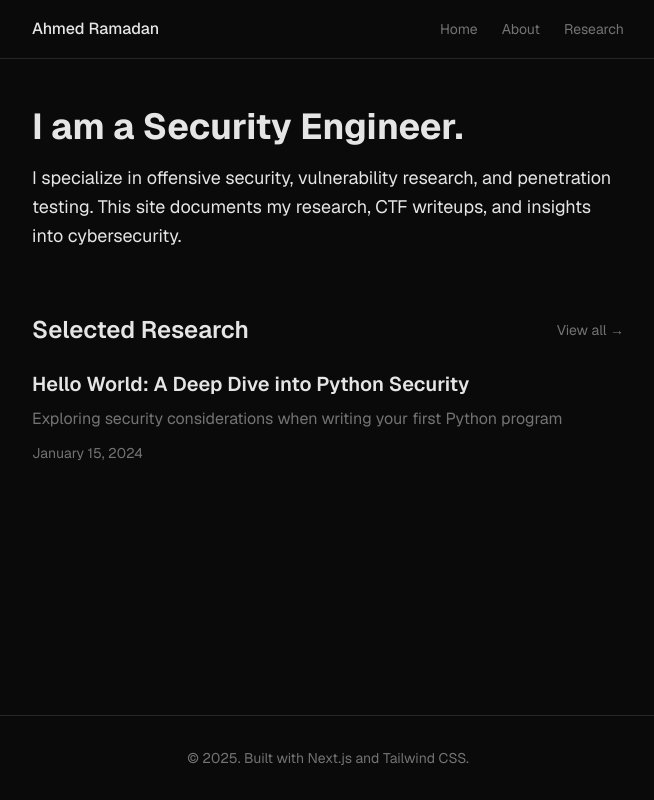
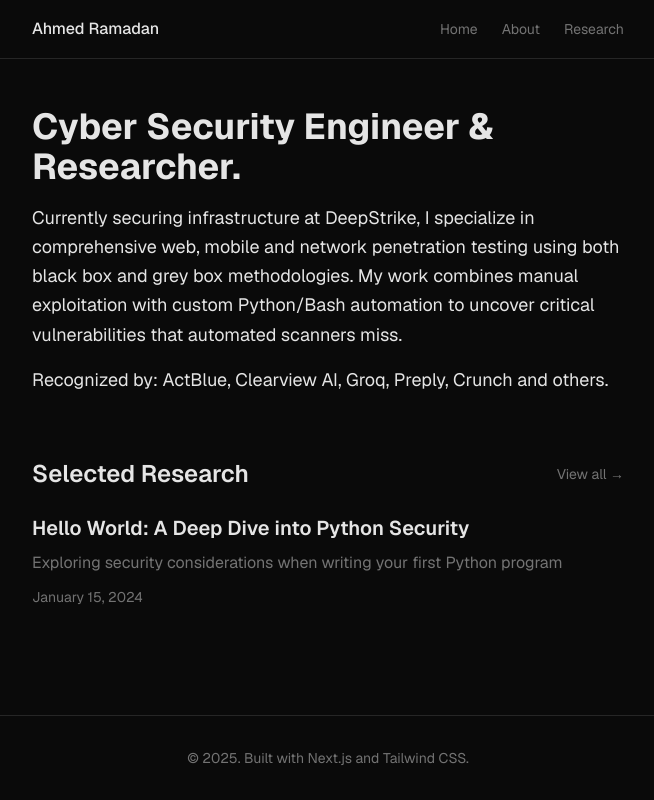
Before and after one commit to rmdnnnn/ahmedramadan, a Next.js app: page / in a window 1280 px wide. Shown: the whole page, without its empty margins (312-966 px from the left). Built offline with nearby package versions, Linux system fonts and the light colour scheme.

Commit message:
Update home page bio with professional description

```diff
--- a/app/page.tsx
+++ b/app/page.tsx
@@ -9,13 +9,16 @@ export default function Home() {
     <div className="max-w-[640px] mx-auto px-6 py-12">
       <section className="mb-16">
         <h1 className="text-4xl font-bold mb-4 text-foreground">
-          I am a Security Engineer.
+          Cyber Security Engineer & Researcher.
         </h1>
-        <p className="text-lg text-foreground/80 leading-relaxed mb-6">
-          I specialize in offensive security, vulnerability research, and
-          penetration testing. This site documents my research, CTF writeups,
-          and insights into cybersecurity.
-        </p>
+        <div className="text-lg text-foreground/80 leading-relaxed mb-6 space-y-4">
+          <p>
+            Currently securing infrastructure at DeepStrike, I specialize in comprehensive web, mobile and network penetration testing using both black box and grey box methodologies. My work combines manual exploitation with custom Python/Bash automation to uncover critical vulnerabilities that automated scanners miss.
+          </p>
+          <p>
+            Recognized by: ActBlue, Clearview AI, Groq, Preply, Crunch and others.
+          </p>
+        </div>
       </section>
 
       <section>
```
